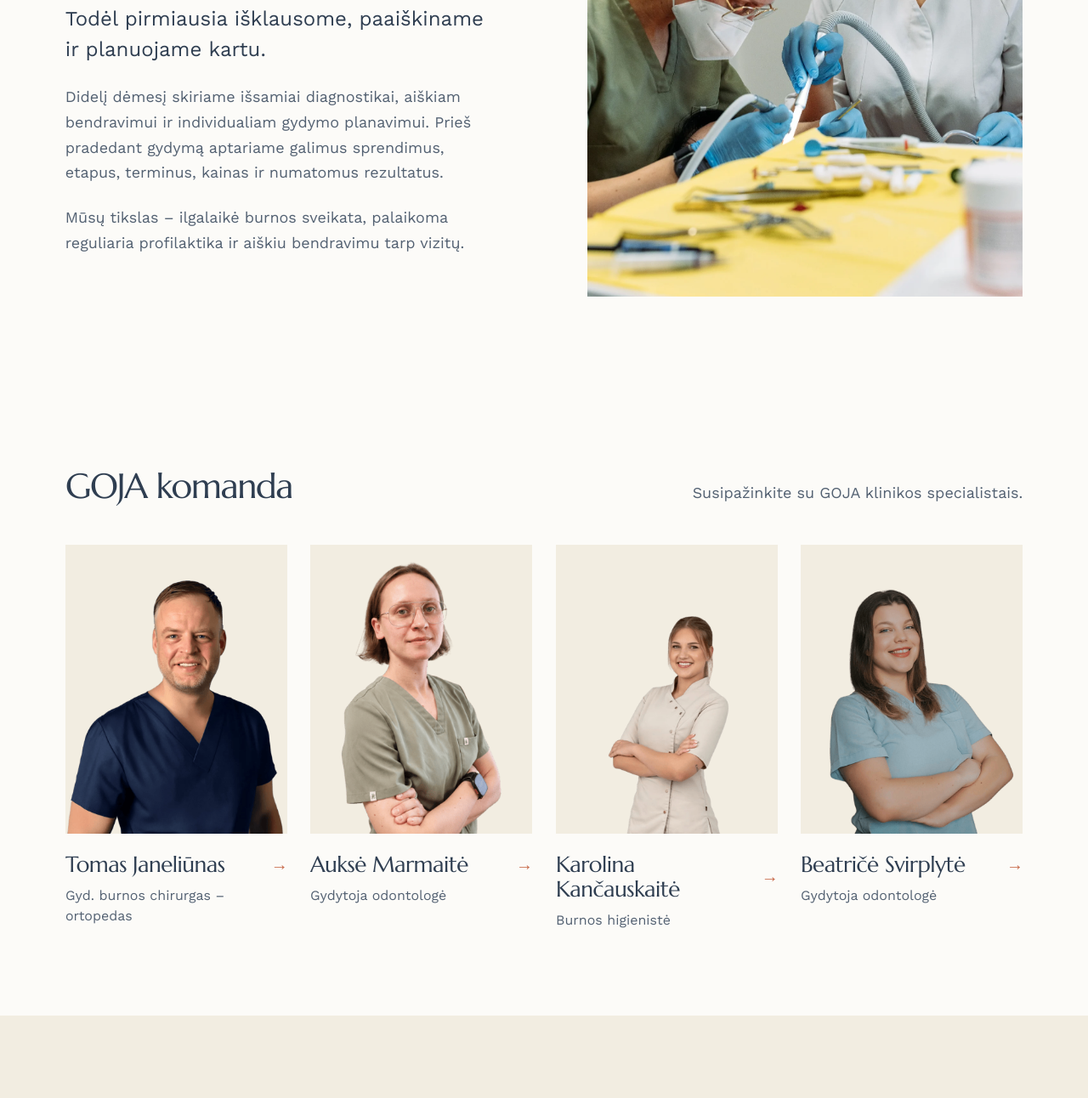
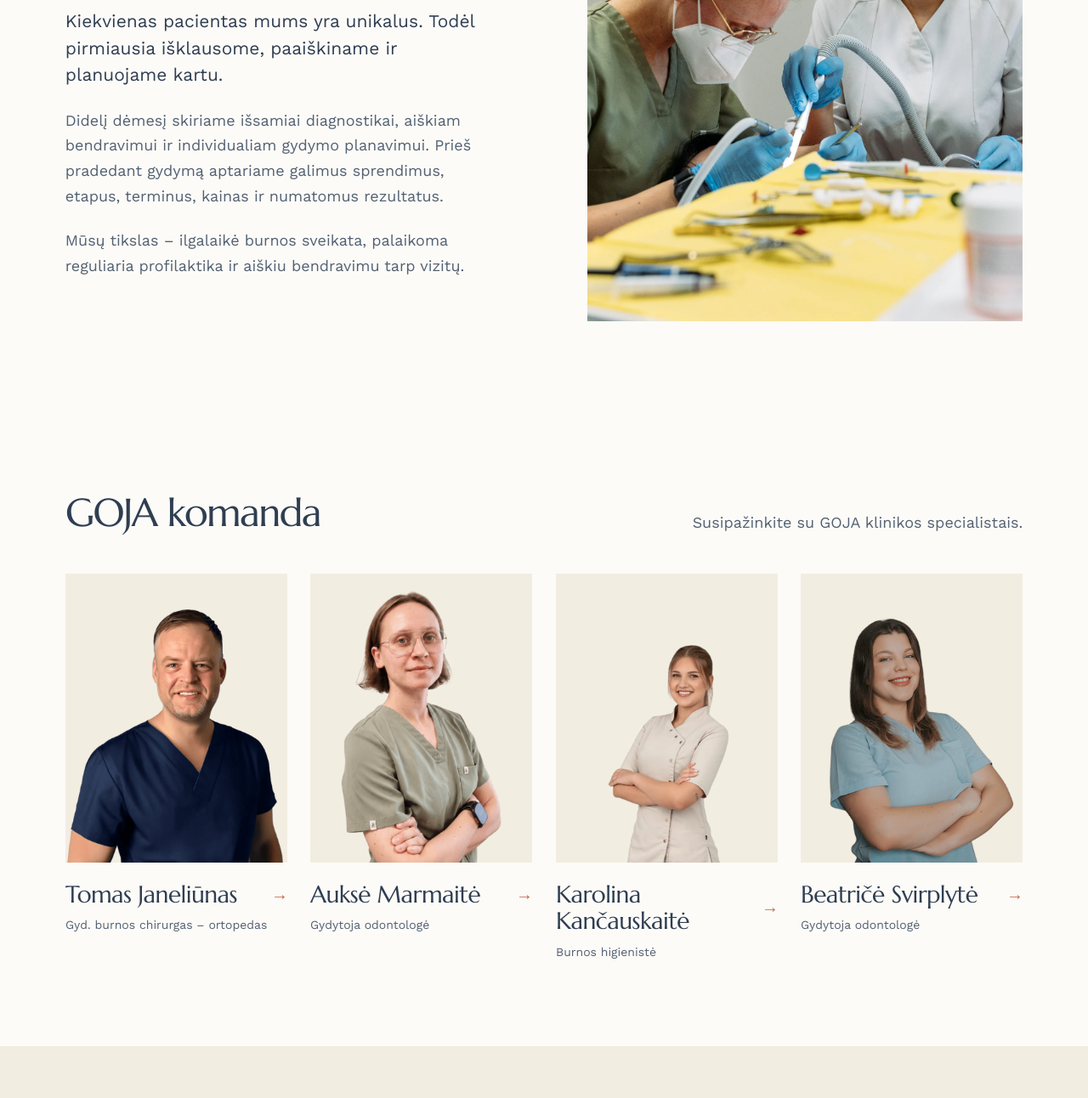
Before and after one commit to wearemarketing-milda/goja, an Eleventy site: page src/pages.njk in a window 1280 px wide. Shown: the part 806-2098 px from the top of the page at 85% size. Built offline with nearby package versions, Linux system fonts and the light colour scheme; Eleventy itself is replaced by a stand-in of ours; files that its build step writes are made by us from their sources; what image-size would draw is missing.

Commit message:
Dizainas: vieninga tipografikos skalė (H1 65/36, H2 46/34, H3 28/23, p – 3 dydžiai)
Co-Authored-By: Claude Opus 5.5 <noreply@anthropic.com>
Claude-Session: https://claude.ai/code/session_018W5MGzNbbi3bmofnYjEMC3

```diff
--- a/style.css
+++ b/style.css
@@ -410,3 +410,14 @@ header a.button.small{font-size:var(--btn-font);padding:var(--btn-pad-y) var(--b
 @media(max-width:760px){.price-catalog{--col-cat:0px}}
 .price-colhead{padding:14px 0}
 .price-colhead>span{padding:0 var(--cell-x)}
+/* ---------- Tipografikos skalė (vienoje vietoje) ----------
+   H1: 65 / 36 px (pradžios puslapio hero – atskirai), H2: 46 / 34 px, H3: 28 / 23 px.
+   Tekstas (p): 3 dydžiai – mažas (kickeriai, pastabos), pagrindinis, įžanga. */
+:root{--h1:65px;--h2:46px;--h3:28px;--p-small:14px;--p:18px;--p-lead:21px}
+@media(max-width:760px){:root{--h1:36px;--h2:34px;--h3:23px;--p-small:13px;--p:16px;--p-lead:18px}}
+main h1:not(.hero-full h1){font-size:var(--h1)!important}
+main h2:not(.free-consultation h2){font-size:var(--h2)!important}
+main h3{font-size:var(--h3)!important}
+main p:not(.implant-offer-price){font-size:var(--p)!important}
+main :is(.eyebrow,p.form-help,p.price-note,.team-grid p,p.offer-valid,p.price-info-mobile){font-size:var(--p-small)!important}
+main :is(p.page-lead,p.large-text,.hero-full p.intro){font-size:var(--p-lead)!important}
```
